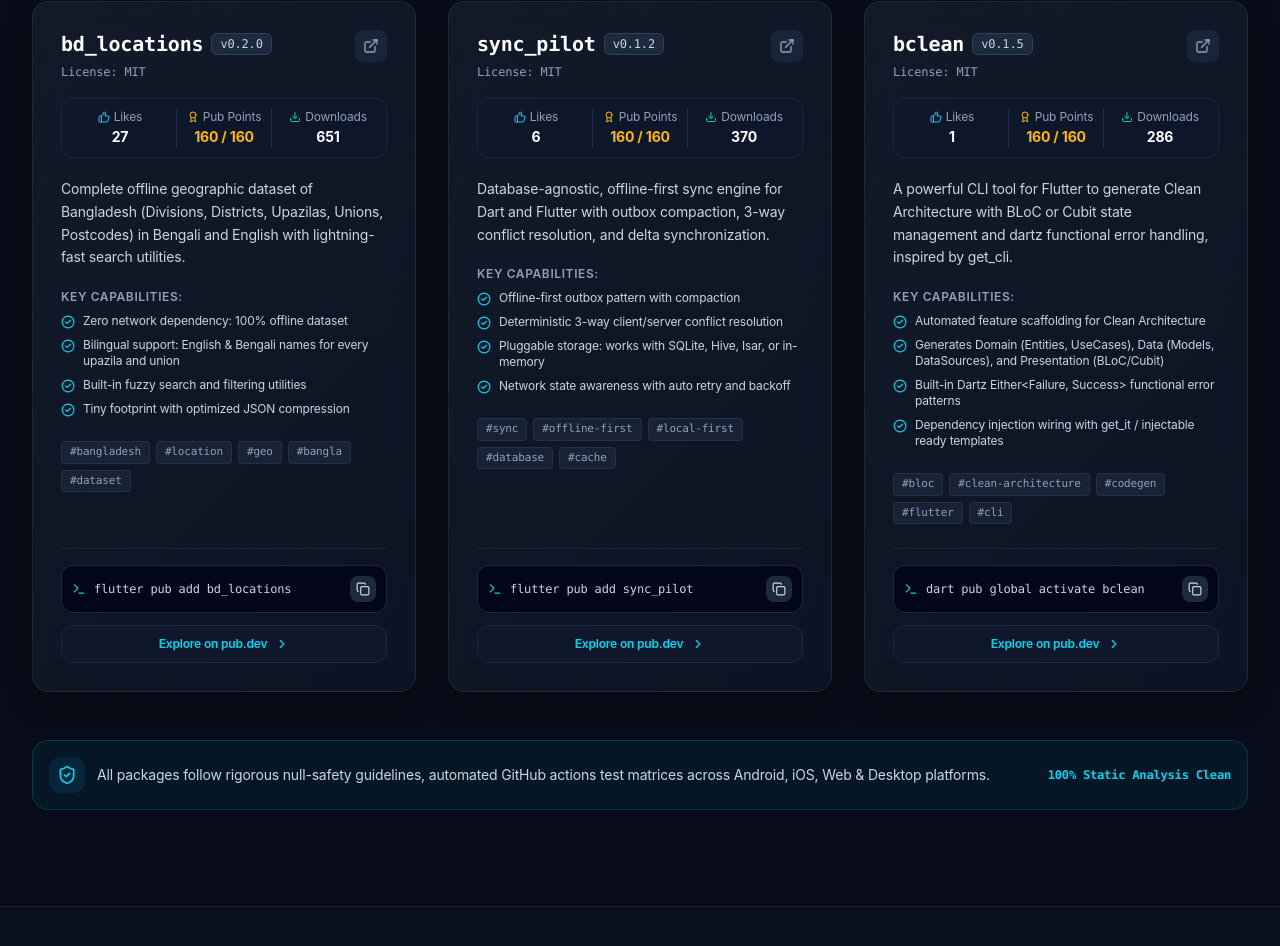
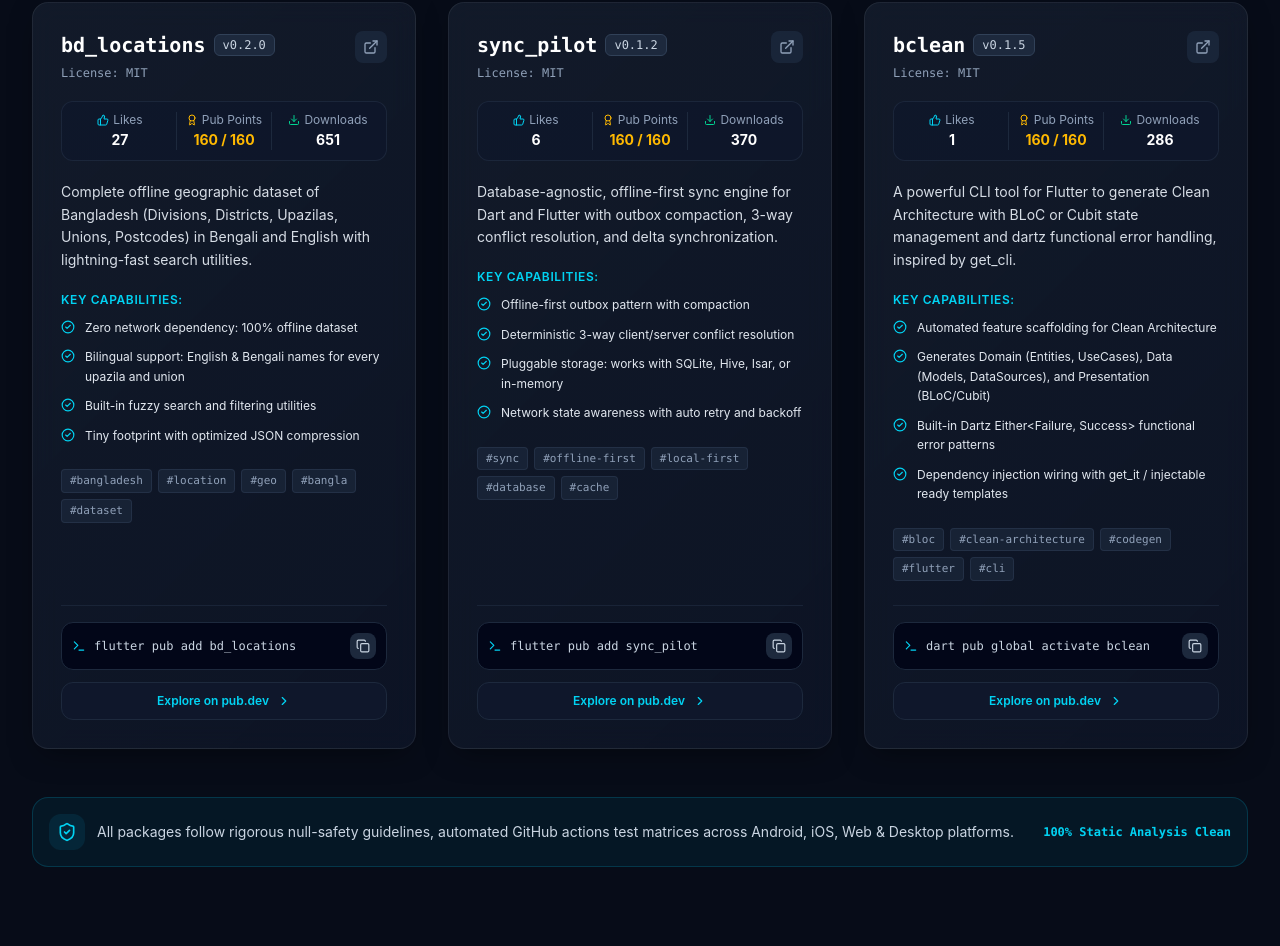
Before and after one commit to robiulsunnyemon/portfolio-, a React (Vite) app: page / in a window 1280 px wide. Shown: the part 1365-2311 px from the top of the page. Built offline with nearby package versions, Linux system fonts and the light colour scheme.

Commit message:
style: switch to Plus Jakarta Sans and improve text readability and contrast

```diff
--- a/index.html
+++ b/index.html
@@ -9,7 +9,7 @@
     <!-- Preconnect to Google Fonts -->
     <link rel="preconnect" href="https://fonts.googleapis.com">
     <link rel="preconnect" href="https://fonts.gstatic.com" crossorigin>
-    <link href="https://fonts.googleapis.com/css2?family=Inter:wght@300;400;500;600;700;800&family=Hind+Siliguri:wght@300;400;500;600;700&family=JetBrains+Mono:wght@400;500;600&display=swap" rel="stylesheet">
+    <link href="https://fonts.googleapis.com/css2?family=Plus+Jakarta+Sans:wght@300;400;500;600;700;800&family=Hind+Siliguri:wght@300;400;500;600;700&family=JetBrains+Mono:wght@400;500;600&display=swap" rel="stylesheet">
   </head>
   <body class="bg-[#080d1a] text-slate-100 min-h-screen selection:bg-cyan-500/30 selection:text-cyan-200">
     <div id="root"></div>
--- a/src/components/PubPackages.jsx
+++ b/src/components/PubPackages.jsx
@@ -125,17 +125,17 @@ export default function PubPackages() {
                 </div>
 
                 {/* Description */}
-                <p className="text-sm text-slate-300 leading-relaxed mb-5 min-h-[4rem]">
+                <p className="text-[13.5px] sm:text-sm text-slate-200/95 leading-relaxed mb-5 min-h-[4rem] font-normal">
                   {pkg.description}
                 </p>
 
                 {/* Key Highlights */}
-                <div className="space-y-2 mb-6">
-                  <p className="text-xs uppercase font-semibold text-slate-400 tracking-wider">
+                <div className="space-y-2.5 mb-6">
+                  <p className="text-xs uppercase font-semibold text-cyan-400 tracking-wider">
                     Key Capabilities:
                   </p>
                   {pkg.highlights.map((item, i) => (
-                    <div key={i} className="flex items-start gap-2 text-xs text-slate-300">
+                    <div key={i} className="flex items-start gap-2.5 text-[12.5px] sm:text-xs text-slate-200 leading-relaxed font-normal">
                       <CheckCircle2 className="w-3.5 h-3.5 text-cyan-400 shrink-0 mt-0.5" />
                       <span>{item}</span>
                     </div>
--- a/src/index.css
+++ b/src/index.css
@@ -2,10 +2,11 @@
 
 @layer base {
   body {
-    font-family: 'Inter', 'Hind Siliguri', -apple-system, BlinkMacSystemFont, "Segoe UI", Roboto, sans-serif;
+    font-family: 'Plus Jakarta Sans', 'Hind Siliguri', -apple-system, BlinkMacSystemFont, "Segoe UI", Roboto, sans-serif;
     background-color: #070c18;
-    color: #f1f5f9;
-    letter-spacing: -0.011em;
+    color: #f8fafc;
+    letter-spacing: 0;
+    line-height: 1.6;
     -webkit-font-smoothing: antialiased;
     -moz-osx-font-smoothing: grayscale;
   }
@@ -15,12 +16,12 @@
   }
 
   .font-bn {
-    font-family: 'Hind Siliguri', 'Inter', sans-serif;
+    font-family: 'Hind Siliguri', 'Plus Jakarta Sans', sans-serif;
     letter-spacing: normal;
   }
 
   .font-noto-bn {
-    font-family: 'Hind Siliguri', 'Inter', sans-serif;
+    font-family: 'Hind Siliguri', 'Plus Jakarta Sans', sans-serif;
     letter-spacing: normal;
   }
 }
```
